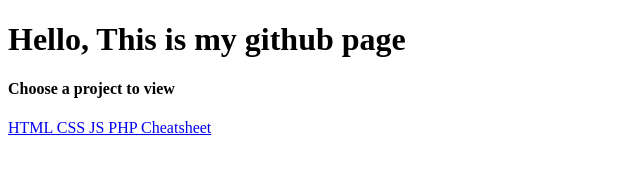
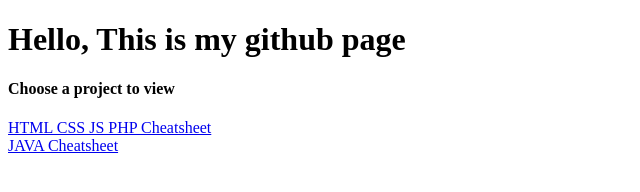
Before and after one commit to alaminshaikh/alaminshaikh.github.io, a plain HTML site: page index.html in a window 1280 px wide. Shown: the whole page, without its empty margins (0-640 px from the left). Drawn offline with Linux system fonts and the light colour scheme.

Commit message:
Update index.html

```diff
--- a/index.html
+++ b/index.html
@@ -9,5 +9,6 @@
     <h1>Hello, This is my github page</h1>
     <h4>Choose a project to view</h4>
     <div><a href="../cheatsheet/">HTML CSS JS PHP Cheatsheet</a></div>
+    <div><a href="../java/">JAVA Cheatsheet</a></div>
 </body>
 </html>
```
